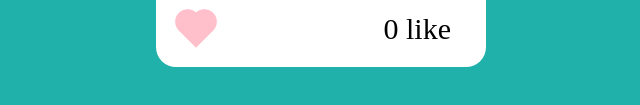
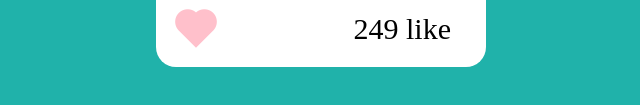
Before and after one commit to anurag-tiwari-up/like, a plain HTML site: page index.html in a window 1280 px wide. Shown: the part 553-658 px from the top of the page, 319-959 px from the left. Drawn offline with nearby package versions, Linux system fonts and the light colour scheme.

Commit message:
varible initialization changes

```diff
--- a/index.html
+++ b/index.html
@@ -14,7 +14,7 @@
         <i class="ri-heart-fill" id="pop"></i>
         <div class="like">
             <i class="ri-heart-fill" id="like_indicator"></i>
-            <div id="like_number"><p><span>0</span> like</p></div>
+            <div id="like_number"><p><span>249</span> like</p></div>
         </div>
     </div>
 
```
